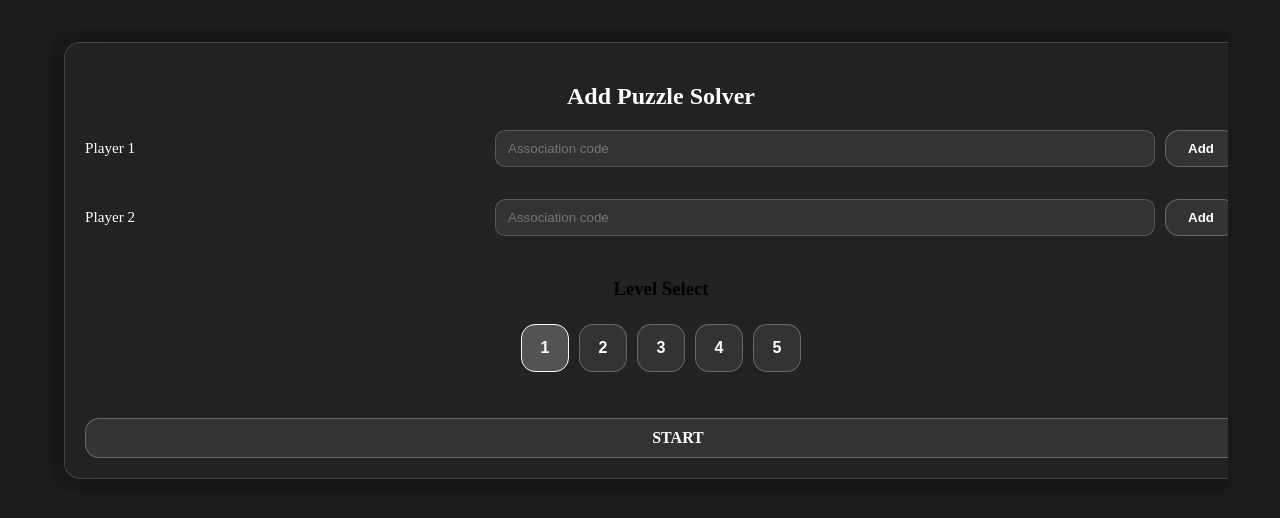
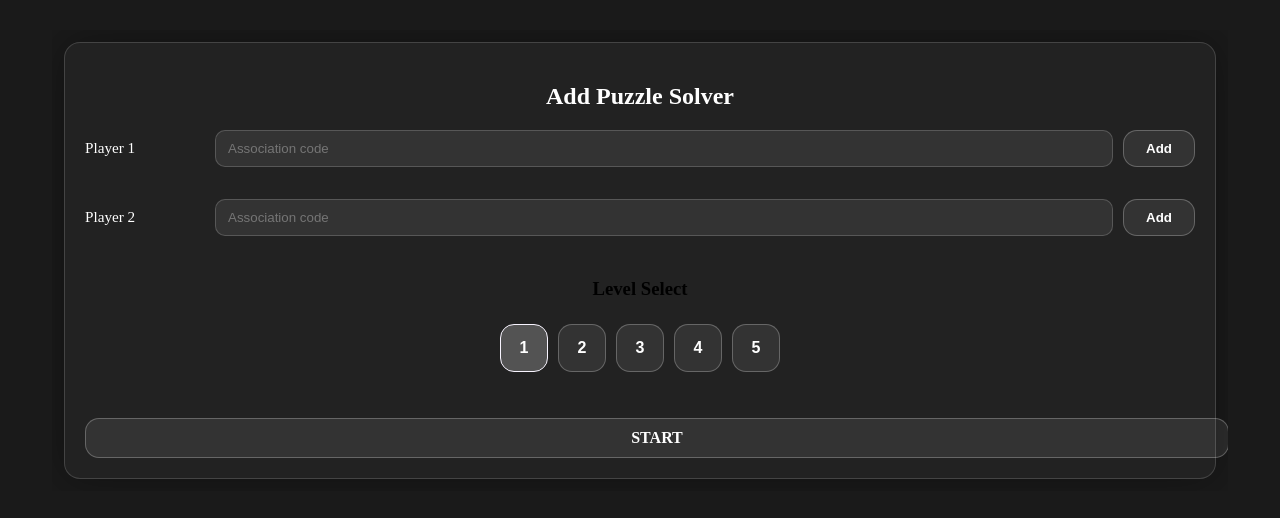
Before and after one commit to dborhegyi/csds-377-KTALDE, a Django app: page /startgame/ in a window 1280 px wide. Shown: the top 518 px of the page. Run offline with Django 5.2, Linux system fonts and the light colour scheme.

Commit message:
scale fix 3
Co-authored-by: Copilot <copilot@github.com>

```diff
--- a/Web/KTALDE_site/KTALDE_web/templates/KTALDE_web/startgame.html
+++ b/Web/KTALDE_site/KTALDE_web/templates/KTALDE_web/startgame.html
@@ -5,12 +5,15 @@
 {% block additional_head_content %}
 <style>
 .start-page {
-  width: 100%;
+  width: min(100%, calc(100vw - 40px));
+  max-width: 1200px;
   padding: 20px;
   background: rgba(255, 255, 255, 0.04);
   border: 1px solid rgba(255, 255, 255, 0.15);
   border-radius: 16px;
   box-shadow: 0 0 40px rgba(0, 0, 0, 0.35);
+  box-sizing: border-box;
+  margin: 0 auto;
 }
 .start-page h2 {
   text-align: center;
@@ -21,14 +24,18 @@
   align-items: center;
   gap: 10px;
   margin-bottom: 16px;
+  flex-wrap: wrap;
 }
 .association-row label {
-  width: 400px;
+  flex: 0 0 120px;
+  min-width: 120px;
   font-size: 0.95rem;
   margin-right: 0;
 }
 .association-row input {
-  flex: 1;
+  flex: 1 1 360px;
+  min-width: 220px;
+  max-width: 100%;
   padding: 10px 12px;
   border-radius: 10px;
   border: 1px solid rgba(255, 255, 255, 0.18);
```
